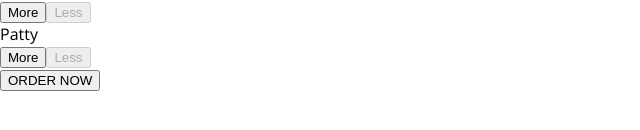
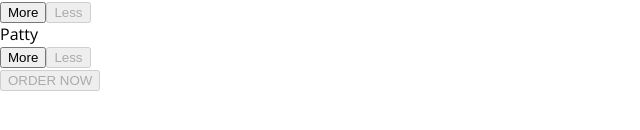
Before and after one commit to makomweb/notes-react-course, a React app: page / in a window 1280 px wide. Shown: the part 226-356 px from the top of the page, without its empty margins (0-640 px from the left). Built offline with nearby package versions, Linux system fonts and the light colour scheme.

Commit message:
calculate if the burger is purchasable

```diff
--- a/src/components/Burger/BuildControls/BuildControls.jsx
+++ b/src/components/Burger/BuildControls/BuildControls.jsx
@@ -22,7 +22,11 @@ const buildControls = (props) => (
                     disabled={props.disabled[obj.type]} />
             ))
         }
-        <button className={styles.OrderButton}>ORDER NOW</button>
+        <button
+            className={styles.OrderButton}
+            disabled={!props.purchasable}>
+            ORDER NOW
+        </button>
     </div>
 );
 
--- a/src/containers/BurgerBuilder/BurgerBuilder.jsx
+++ b/src/containers/BurgerBuilder/BurgerBuilder.jsx
@@ -18,7 +18,21 @@ class BurgerBuilder extends Component {
             cheese: 0,
             patty: 0
         },
-        totalPrice: 3.5
+        totalPrice: 3.5,
+        purchasable: false
+    }
+
+    updatePurchaseState() {
+        const ingredients = { ...this.state.ingredients };
+        const sum = Object.keys(ingredients)
+            .map(ingredientKey => {
+                return ingredients[ingredientKey];
+            })
+            .reduce((sum, element) => {
+                return sum + element;
+            }, 0);
+
+        this.setState({ purchasable: sum > 0 })
     }
 
     addIngredientHandler = (type) => {
@@ -37,6 +51,8 @@ class BurgerBuilder extends Component {
             ingredients: updatedIngredients,
             totalPrice: newPrice
         });
+
+        this.updatePurchaseState();
     }
 
     removeIngredientHandler = (type) => {
@@ -59,6 +75,8 @@ class BurgerBuilder extends Component {
                 totalPrice: newPrice
             });
         }
+
+        this.updatePurchaseState();
     }
 
     render() {
@@ -79,6 +97,7 @@ class BurgerBuilder extends Component {
                     ingredientRemoved={this.removeIngredientHandler}
                     disabled={disabledInfo}
                     price={this.state.totalPrice}
+                    purchasable={this.state.purchasable}
                 />
             </Aux>
         );
```
